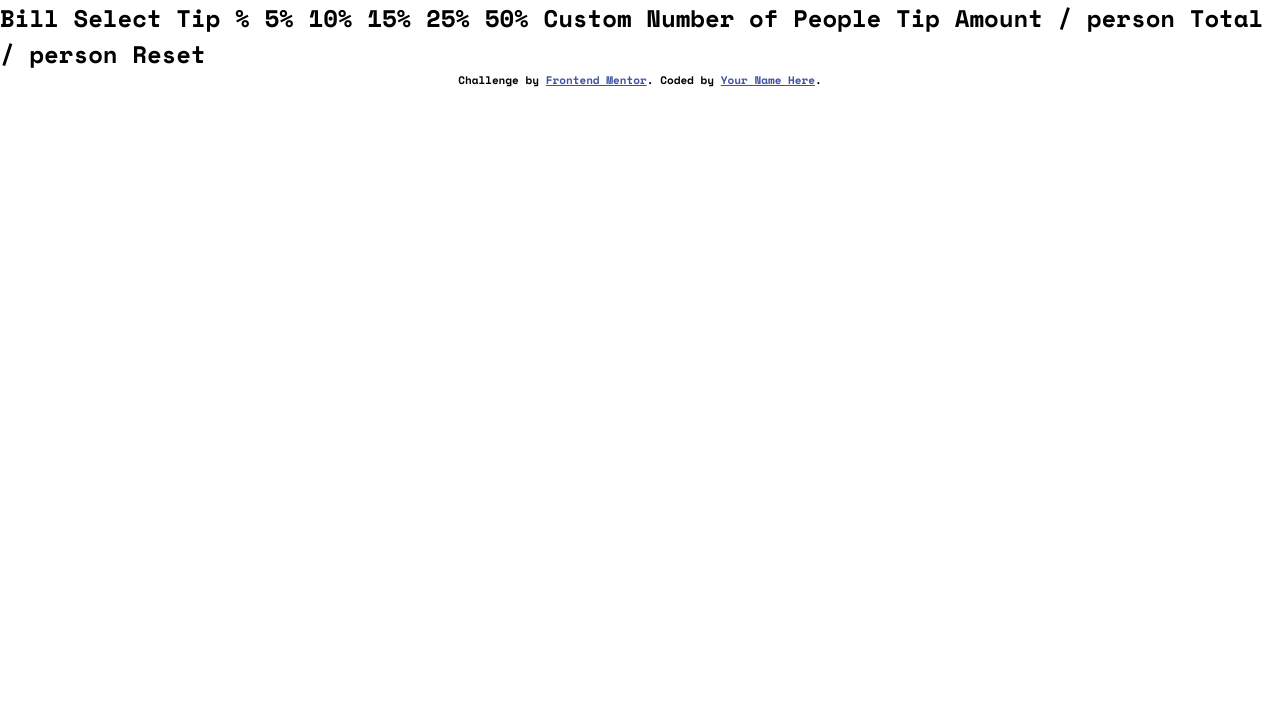
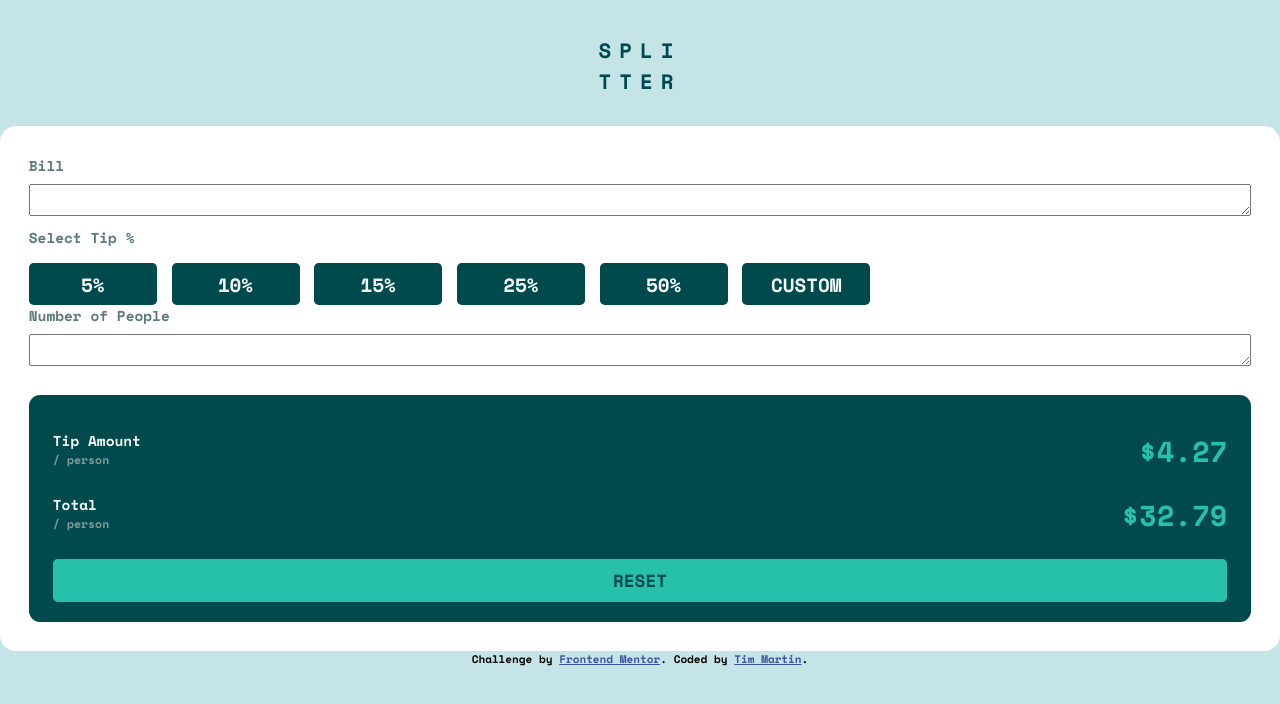
Before and after one commit to TimMartin13-Frontend-Mentor/tip-calculator, a website: page index.html in a window 1280 px wide. Drawn offline with nearby package versions, Linux system fonts and the light colour scheme.

Commit message:
General layout, button style, output card style

```diff
--- a/index.html
+++ b/index.html
@@ -15,30 +15,58 @@
   </style>
 </head>
 <body>
+  <header>
+    <h1>Spli</h1>
+    <h2>tter</h2>
+  </header>
+  <main class="container">
+    <div class="card">
+      <section class="input">
+        <div class="cost">
+          <label for="price">Bill</label>
+          <textarea id="price"></textarea>
+        </div>
+        <div class="tip">
+          <label for="tip-percent">Select Tip %</label>
+          <div>
+            <button class="tip-button">5%</button>
+            <button class="tip-button">10%</button>
+            <button class="tip-button">15%</button>
+            <button class="tip-button">25%</button>
+            <button class="tip-button">50%</button>
+            <button class="tip-button">Custom</button>
+          </div>
+        </div>
+        <div class="people">
+          <label for="num-people">Number of People</label>
+          <textarea id="num-people"></textarea>
+        </div>
+      </section>
+      <section class="output">
+        <div class="tip-container">
+          <div class="label-container">
+            <h3>Tip Amount</h3>
+            <h4>/ person</h4>
+          </div>
+          <div class="amount">$4.27</div>
+        </div>
+        <div class="total-container">
+          <div class="label-container">
+            <h3>Total</h3>
+            <h4>/ person</h4>
+          </div>
+          <div class="amount">$32.79</div>
+        </div>
+        <button class="reset">Reset</button>
+      </section>
 
-  Bill
+    </div>
+  </main>
 
-  Select Tip %
-  5%
-  10%
-  15%
-  25%
-  50%
-  Custom
-
-  Number of People
-
-  Tip Amount
-  / person
-
-  Total
-  / person
-
-  Reset
 
   <div class="attribution">
     Challenge by <a href="https://www.frontendmentor.io?ref=challenge" target="_blank">Frontend Mentor</a>.
-    Coded by <a href="#">Your Name Here</a>.
+    Coded by <a href="#">Tim Martin</a>.
   </div>
   <script src="./js/main.js"></script>
 </body>
--- a/sass/abstracts/_fonts.scss
+++ b/sass/abstracts/_fonts.scss
@@ -7,15 +7,42 @@ body {
   font-size: 24px;
 }
 
-// .title {
-//   font-size: 0.7rem;
-//   text-transform: uppercase;
-//   letter-spacing: 0.2rem;
-// }
+header {
 
-// .advice {
-//   font-size: 1.5rem;
-// }
+  h1, h2 {
+    font-size: 1.3rem;
+    text-transform: uppercase;
+    letter-spacing: 0.5rem;
+  }
+
+}
+
+label {
+  font-size: 0.9rem;
+}
+
+h3 {
+  font-size: 0.9rem;
+}
+
+h4 {
+  font-size: 0.72rem;
+}
+
+.amount {
+  font-size: 1.8rem;
+}
+
+button {
+  font-family: $space-mono;
+  font-size: 1.2rem;
+  text-transform: uppercase;
+  font-weight: 700;
+}
+
+.reset {
+  font-size: 1.1rem;
+}
 
 // @media (min-width: 600px){
 //   .title {
--- a/sass/components/__components-dir.scss
+++ b/sass/components/__components-dir.scss
@@ -1 +1 @@
-@forward "./advice_card";
+@forward "./output_card";
--- /dev/null
+++ b/sass/components/_output_card.scss
@@ -0,0 +1,61 @@
+// Abstracts
+@use "./../abstracts/__abstracts-dir" as ab;
+
+.output {
+  flex-direction: column;
+  background-color: ab.$very-dark-cyan;
+  border-radius: 0.7rem;
+  padding: 2.2rem 1.5rem 1.3rem 1.5rem;
+}
+
+.output,
+.tip-container,
+.label-container,
+.total-container {
+  display: flex;
+}
+
+.tip-container, .total-container {
+  flex-direction: row;
+  justify-content: space-between;
+}
+
+.label-container {
+  flex-direction: column;
+  padding-bottom: 1.6rem;
+}
+
+h3 {
+  color: ab.$very-light-grayish-cyan;
+}
+
+h4 {
+  color: ab.$grayish-cyan;
+}
+
+.amount {
+  color: ab.$strong-cyan;
+}
+
+button {
+  height: 2.65rem;
+  margin-top: 0.1rem;
+  border-radius: 0.3rem;
+  border-style: none;
+}
+
+.tip-button {
+  width: 8rem;
+  margin-top: 0.7rem;
+  background-color: ab.$very-dark-cyan;
+  color: ab.$very-light-grayish-cyan;
+}
+
+.reset {
+  width: 100%;
+}
+
+.reset, .selected {
+  background-color: ab.$strong-cyan;
+  color: ab.$very-dark-cyan;
+}
--- a/sass/layout/_main_layout.scss
+++ b/sass/layout/_main_layout.scss
@@ -1,14 +1,43 @@
 // Abstracts
 @use "./../abstracts/__abstracts-dir" as ab;
 
-// body {
-//   min-width: 340px;
-//   background-color: ab.$dark-blue;
-// }
+body {
+  display: flex;
+  flex-direction: column;
+  min-width: 375px;
+  background-color: ab.$light-grayish-cyan;
+}
 
-// .card {
-//   margin: 7.5rem 1rem 0 1rem;
-// }
+header {
+  margin: 2.2rem auto 0.8rem auto;
+  color: ab.$very-dark-cyan;
+}
+
+.card {
+  margin: 1rem 0 0 0;
+  padding: 1.8rem;
+  border-radius: 1rem;
+  background-color: ab.$white;
+}
+
+.cost, .people {
+  display: flex;
+  flex-direction: column;
+}
+
+label {
+  margin-bottom: 0.5rem;
+  color: ab.$dark-grayish-cyan;
+}
+
+button {
+  width: 9.1rem;
+  height: 3rem;
+}
+
+.output {
+  margin-top: 1.8rem;
+}
 
 // @media (min-width: 600px){
 //   .card {
```
Also changed, not shown: sass/components/_advice_card.scss (deleted, +0 -69 lines), styles/style.css, 1 other file.
